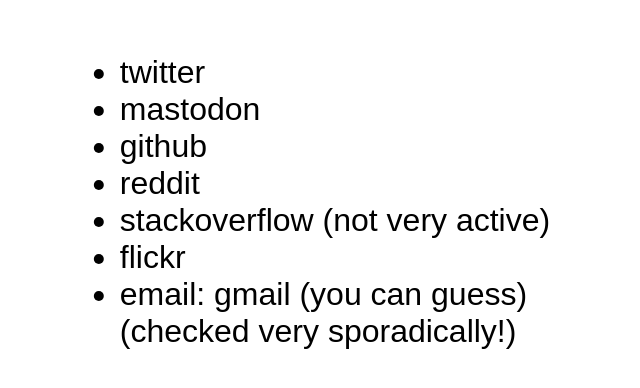
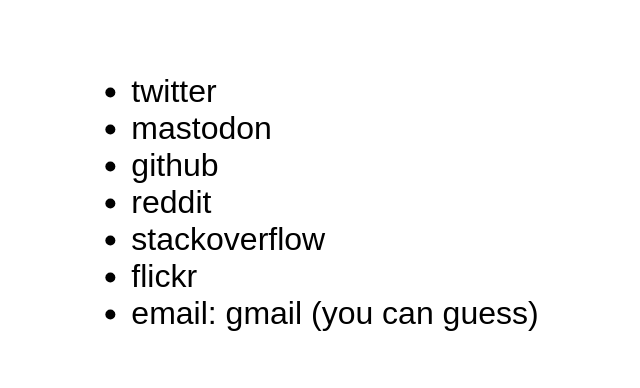
Before and after one commit to glaebhoerl/glaebhoerl.github.io, a plain HTML site: page index.html in a window 1280 px wide. Shown: the part 206-594 px from the top of the page, without its empty margins (333-973 px from the left). Drawn offline with Linux system fonts and the light colour scheme.

Commit message:
Update index.html

```diff
--- a/index.html
+++ b/index.html
@@ -39,9 +39,9 @@
             <li><a href="https://schelling.pt/web/@glaebhoerl">mastodon</a></li>
             <li><a href="https://github.com/glaebhoerl">github</a></li>
             <li><a href="https://reddit.com/u/glaebhoerl">reddit</a></li>
-            <li><a href="http://stackoverflow.com/users/626288/glaebhoerl">stackoverflow</a> (not very active)</li>
+            <li><a href="http://stackoverflow.com/users/626288/glaebhoerl">stackoverflow</a></li>
             <li><a href="https://www.flickr.com/glaebhoerl">flickr</a></li>
-            <li>email: gmail (you can guess)<br />(checked very sporadically!)</li>
+            <li>email: gmail (you can guess)</li>
         </ul>
     </body>
 </html>
```
